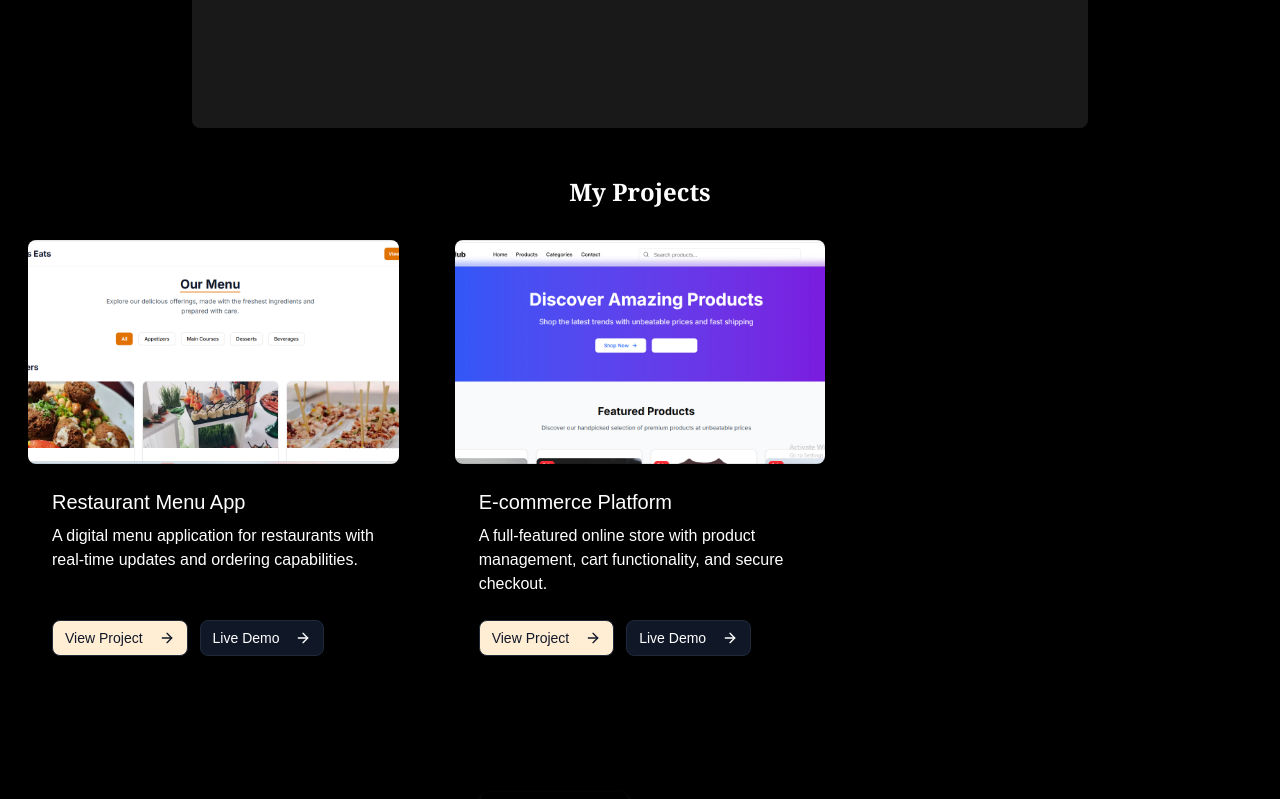
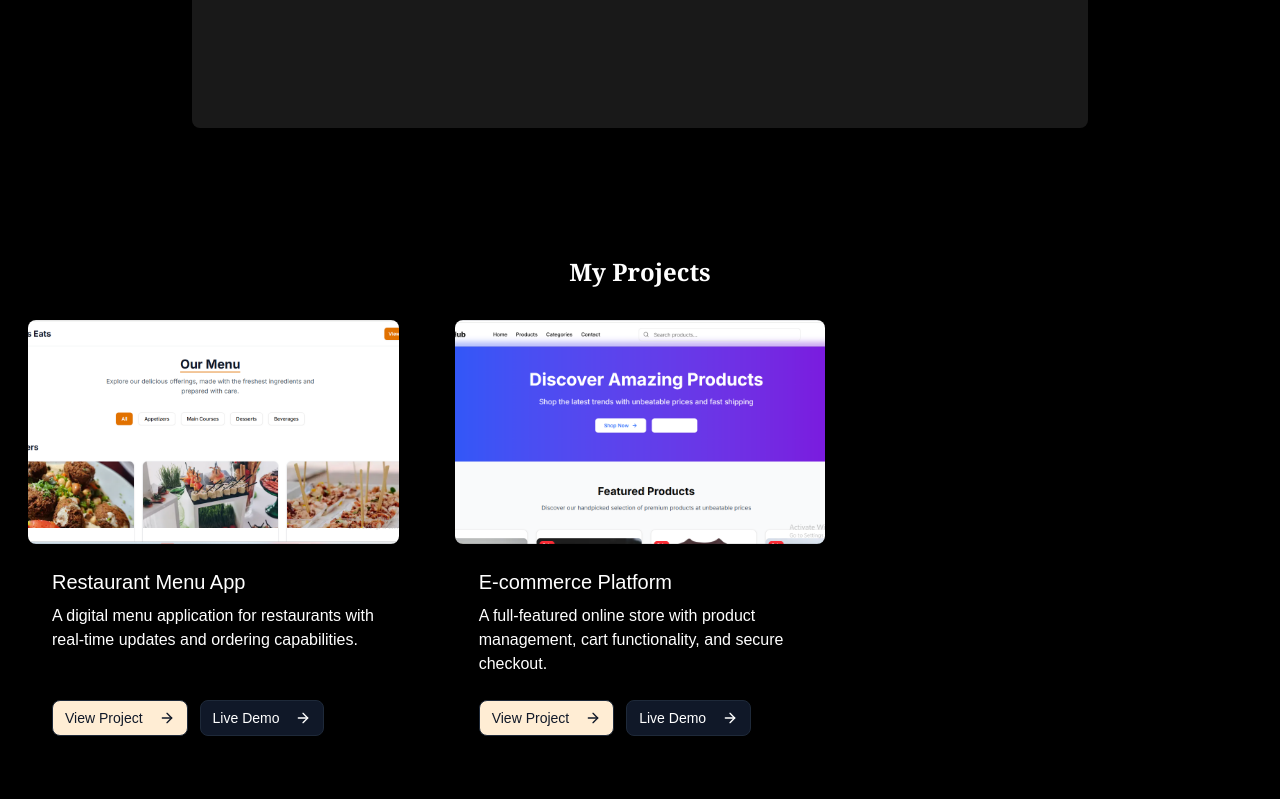
Before and after one commit to MavisGit3/my-portfolio, a Next.js app: page / in a window 1280 px wide. Shown: the part 500-1299 px from the top of the page. Built offline with nearby package versions, Linux system fonts and the light colour scheme.

Commit message:
projects/ mt-20

```diff
--- a/src/components/projects/index.tsx
+++ b/src/components/projects/index.tsx
@@ -50,7 +50,7 @@ const projects = [
 
 export default function Projects() {
   return (
-    <div id="projects" className="container mx-auto px-4 py-12">
+    <div id="projects" className="container mx-auto mt-20 px-4 py-12">
       <h1 className="text-2xl font-bold font-serif mb-8 text-center">My Projects</h1>
       <div className="grid grid-cols-1 md:grid-cols-2 lg:grid-cols-3 gap-8">
         {projects.map((project) => (
```
